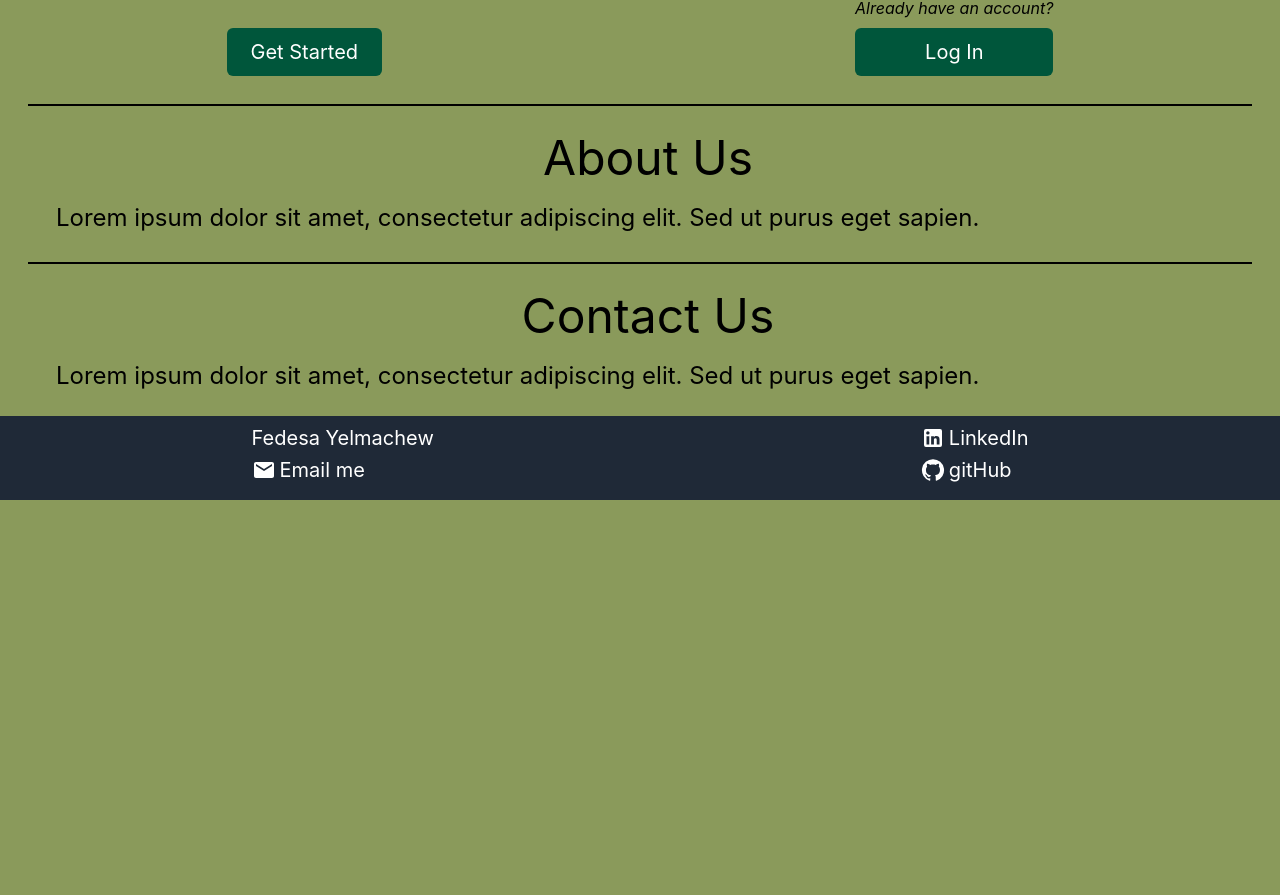
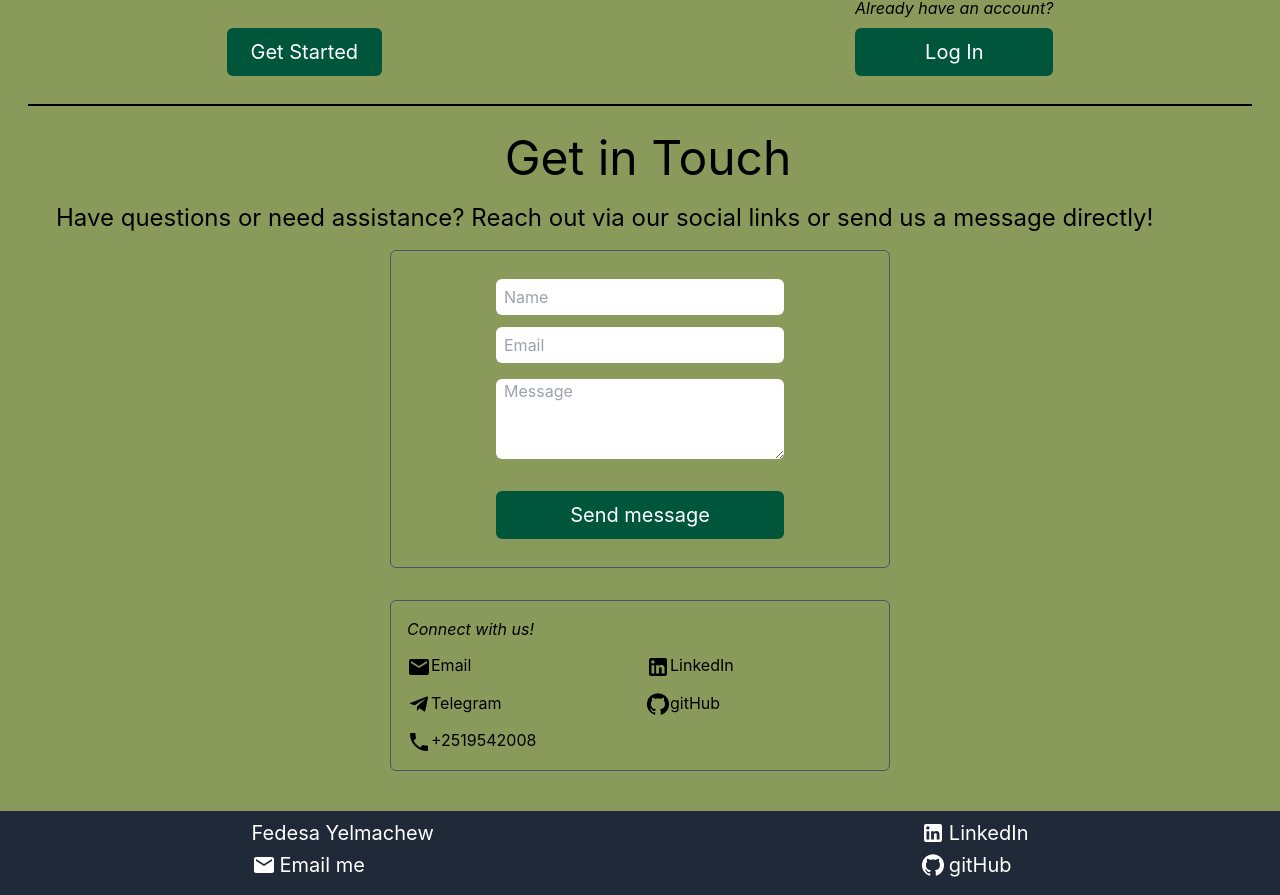
Before and after one commit to fedhako7/Job-Bord, a React (Vite) app in the folder Job Bord/frontend/job-board/: page /landing in a window 1280 px wide. Shown: the part 1858-2753 px from the top of the page. Before the commit the page ends 2358 px from the top, so only its background shows below. Built offline with nearby package versions, Linux system fonts and the light colour scheme; no server answers.

Commit message:
Contact and Scial media section

```diff
--- a/Job Bord/frontend/job-board/src/pages/landing/Landing.jsx
+++ b/Job Bord/frontend/job-board/src/pages/landing/Landing.jsx
@@ -4,8 +4,22 @@ import { sectionTexts } from './sectionTexts'
 import Buttons from './buttons'
 import SearchComponent from './SearchComponent'
 import FeaturedJobs from '../../components/job/FeaturedJobs'
+import LinkedInIcon from '@mui/icons-material/LinkedIn';
+import MailIcon from '@mui/icons-material/Mail';
+import TelegramIcon from '@mui/icons-material/Telegram';
+import GitHubIcon from '@mui/icons-material/GitHub';
+import PhoneIcon from '@mui/icons-material/Phone';
+
 
 function Landing() {
+  const links = [
+    [`Email`, `mailto:fedhasayelmachew@gmail.com`, MailIcon],
+    [`LinkedIn`, `https://www.linkedin.com/in/linkfedhako7/`,  LinkedInIcon ],
+    [`Telegram`, `https://t.me/fedhako77`,  TelegramIcon ],
+    [`gitHub`, `https://github.com/fedhako7/fedhako7`,  GitHubIcon ],
+    [`+2519542008`, `Phone`,  PhoneIcon ],
+  ]
+
   return (
     <section className={` bg-[#8A9A5B] w-full `}>
 
@@ -86,16 +100,53 @@ function Landing() {
       {/* Feedback */}
       <section> </section>
 
-      {/* Remove the following sections: */}
-      {/* About Section */}
-      <section className='flex justify-center itemscenter'>
-        <SectionsText section={sectionTexts?.about} />
-      </section>
-      <Break />
-
       {/* Contact Section */}
       <section className=' mb-6 '>
-        <SectionsText section={sectionTexts?.contact} />
+        <div className=' flex flex-col '>
+          <div>
+            <SectionsText section={sectionTexts?.contact} />
+          </div>
+
+          <div className='flex m-4 p-4 justify-center self-center border-[1px] rounded-md border-gray-600 md:w-[500px]'>
+            {/* Send message box */}
+            <div className='flex flex-col gap-4 p-3'>
+              <div className='flex flex-col gap-3'>
+                <input type="text" placeholder='Name'
+                  className=' min-h-9 min-w-56 pl-2 rounded-md '
+                />
+                <input type="email" placeholder='Email'
+                  className=' min-h-9 pl-2 rounded-md '
+                />
+              </div>
+              <textarea name="message"
+                id="message"
+                placeholder='Message'
+                className=' min-w-60 min-h-20 pl-2 md:min-w-72 rounded-md'>
+              </textarea>
+              <div>
+                <Buttons buttonName={`Send message`} />
+              </div>
+            </div>
+          </div>
+
+          {/* Social media links */}
+          <div className='flex flex-col min-w-60 m-4 p-4 gap-3 justify-center self-center border-[1px] rounded-md border-gray-600 md:w-[500px]'>
+            <p className=' italic '>Connect with us!</p>
+            <div className='grid grid-cols-2 gap-3'>
+              {
+                links.map((data, idx) => (
+                  <LinkComponent
+                  key={idx}
+                    name={data[0]}
+                    link={data[1]}
+                    Icon={data[2]}
+                  />
+                ))
+              }
+            </div>
+          </div>
+
+        </div>
       </section>
     </section>
   )
@@ -120,5 +171,19 @@ const Break = () => {
   )
 }
 
+//Links Component
+const LinkComponent = ({ link, name, Icon }) => {
+  return (
+    <div>
+      <a href={link}>
+        <>
+          <Icon/>
+          {name}
+        </>
+      </a>
+    </div>
+  )
+}
+
 
 export default Landing
--- a/Job Bord/frontend/job-board/src/pages/landing/sectionTexts.js
+++ b/Job Bord/frontend/job-board/src/pages/landing/sectionTexts.js
@@ -30,8 +30,8 @@ Post your job in minutes and get matched with top talent. Easily find and hire t
     text: 'Lorem ipsum dolor sit amet, consectetur adipiscing elit. Sed ut purus eget sapien.'
   },
   contact: {
-    title: 'Contact Us',
-    text: 'Lorem ipsum dolor sit amet, consectetur adipiscing elit. Sed ut purus eget sapien.'
+    title: 'Get in Touch',
+    text: 'Have questions or need assistance? Reach out via our social links or send us a message directly!',
   }
 
 }
```
